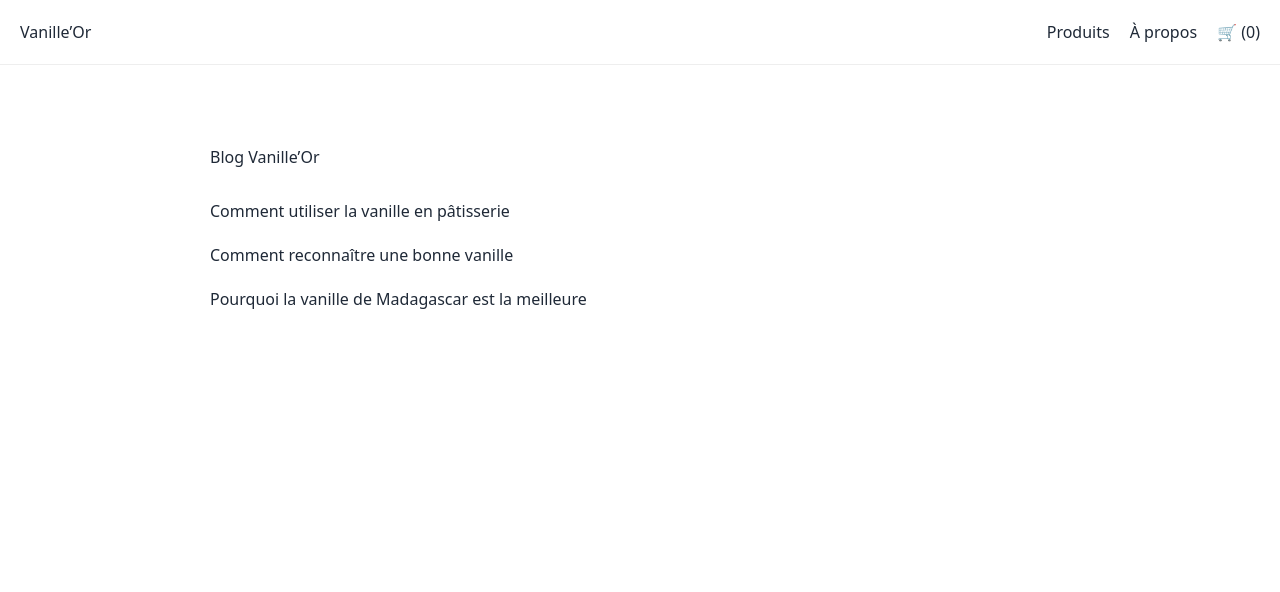
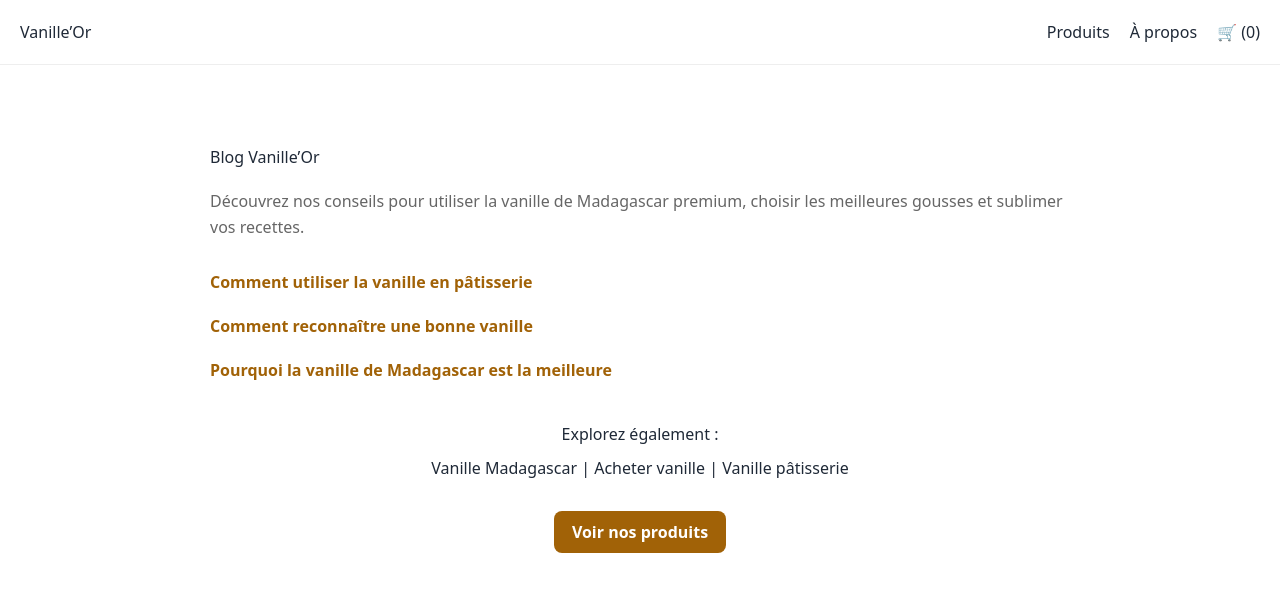
Before and after one commit to Nourdine84/vanille-shop, a Next.js app: page /blog in a window 1280 px wide. Shown: the top 592 px of the page. Built offline with nearby package versions, Linux system fonts and the light colour scheme.

Commit message:
feat: optimisation SEO blog + linking interne

```diff
--- /dev/null
+++ b/app/blog/choisir-bonne-vanille/page.tsx
@@ -0,0 +1,37 @@
+import Link from "next/link";
+
+export const metadata = {
+  title: "Comment reconnaître une bonne vanille | Vanille’Or",
+  description:
+    "Apprenez à reconnaître une vanille de qualité premium : gousses charnues, arômes intenses et origine Madagascar.",
+};
+
+export default function ArticlePage() {
+  return (
+    <div style={{ maxWidth: "900px", margin: "60px auto", padding: "20px" }}>
+
+      <h1>Comment reconnaître une bonne vanille</h1>
+
+      <p style={{ margin: "20px 0" }}>
+        Une bonne vanille se distingue par son aspect, son parfum et sa texture.
+        Voici les critères essentiels à connaître.
+      </p>
+
+      <h2>Les signes de qualité</h2>
+      <ul>
+        <li>✔ Gousse souple et charnue</li>
+        <li>✔ Aspect légèrement brillant</li>
+        <li>✔ Parfum intense et naturel</li>
+      </ul>
+
+      <h2>Origine et importance</h2>
+      <p>
+        La vanille de Madagascar est réputée pour sa richesse aromatique,
+        idéale pour les desserts et préparations haut de gamme.
+      </p>
+
+      <Link href="/products">Voir nos produits</Link>
+
+    </div>
+  );
+}
--- a/app/blog/page.tsx
+++ b/app/blog/page.tsx
@@ -24,15 +24,60 @@ const articles = [
 export default function BlogPage() {
   return (
     <div style={{ maxWidth: "900px", margin: "60px auto", padding: "20px" }}>
-      <h1 style={{ marginBottom: "30px" }}>Blog Vanille’Or</h1>
 
+      <h1 style={{ marginBottom: "20px" }}>Blog Vanille’Or</h1>
+
+      {/* INTRO SEO */}
+      <p style={{ color: "#666", marginBottom: "30px", lineHeight: 1.6 }}>
+        Découvrez nos conseils pour utiliser la{" "}
+        <Link href="/vanille-madagascar">vanille de Madagascar premium</Link>,
+        choisir les meilleures gousses et sublimer vos recettes.
+      </p>
+
+      {/* ARTICLES */}
       {articles.map((article) => (
         <div key={article.slug} style={{ marginBottom: "20px" }}>
-          <Link href={`/blog/${article.slug}`}>
+          <Link
+            href={`/blog/${article.slug}`}
+            style={{
+              fontWeight: "600",
+              color: "#a16207",
+              textDecoration: "none",
+            }}
+          >
             {article.title}
           </Link>
         </div>
       ))}
+
+      {/* SEO LINKING */}
+      <div style={{ marginTop: "40px", textAlign: "center" }}>
+        <p style={{ marginBottom: "10px" }}>
+          Explorez également :
+        </p>
+
+        <Link href="/vanille-madagascar">Vanille Madagascar</Link> |{" "}
+        <Link href="/acheter-vanille">Acheter vanille</Link> |{" "}
+        <Link href="/vanille-patisserie">Vanille pâtisserie</Link>
+      </div>
+
+      {/* CTA */}
+      <div style={{ marginTop: "40px", textAlign: "center" }}>
+        <Link
+          href="/products"
+          style={{
+            background: "#a16207",
+            color: "white",
+            padding: "10px 18px",
+            borderRadius: "8px",
+            textDecoration: "none",
+            fontWeight: "600",
+          }}
+        >
+          Voir nos produits
+        </Link>
+      </div>
+
     </div>
   );
 }
--- /dev/null
+++ b/app/blog/pourquoi-vanille-madagascar/page.tsx
@@ -0,0 +1,36 @@
+import Link from "next/link";
+
+export const metadata = {
+  title: "Pourquoi la vanille de Madagascar est la meilleure | Vanille’Or",
+  description:
+    "Découvrez pourquoi la vanille de Madagascar est considérée comme la meilleure au monde.",
+};
+
+export default function ArticlePage() {
+  return (
+    <div style={{ maxWidth: "900px", margin: "60px auto", padding: "20px" }}>
+
+      <h1>Pourquoi la vanille de Madagascar est la meilleure</h1>
+
+      <p style={{ margin: "20px 0" }}>
+        La vanille de Madagascar est reconnue mondialement pour sa qualité exceptionnelle.
+        Elle est utilisée par les plus grands chefs et pâtissiers.
+      </p>
+
+      <h2>Un climat unique</h2>
+      <p>
+        Madagascar offre des conditions idéales pour la culture de la vanille,
+        donnant naissance à des gousses riches en arômes.
+      </p>
+
+      <h2>Un savoir-faire artisanal</h2>
+      <p>
+        La transformation de la vanille repose sur un processus long et précis,
+        garantissant une qualité premium.
+      </p>
+
+      <Link href="/products">Voir nos produits</Link>
+
+    </div>
+  );
+}
--- /dev/null
+++ b/app/blog/utiliser-vanille-patisserie/page.tsx
@@ -0,0 +1,35 @@
+import Link from "next/link";
+
+export const metadata = {
+  title: "Utiliser la vanille en pâtisserie | Vanille’Or",
+  description:
+    "Découvrez comment utiliser la vanille de Madagascar dans vos pâtisseries pour des résultats exceptionnels.",
+};
+
+export default function ArticlePage() {
+  return (
+    <div style={{ maxWidth: "900px", margin: "60px auto", padding: "20px" }}>
+
+      <h1>Comment utiliser la vanille en pâtisserie</h1>
+
+      <p style={{ margin: "20px 0" }}>
+        La vanille est un ingrédient incontournable pour sublimer vos desserts.
+        Elle apporte des arômes naturels puissants et une profondeur unique.
+      </p>
+
+      <h2>Utilisation classique</h2>
+      <p>
+        Vous pouvez infuser une gousse dans du lait ou de la crème pour parfumer
+        vos préparations.
+      </p>
+
+      <h2>Conseil professionnel</h2>
+      <p>
+        Préférez une vanille de Madagascar premium pour obtenir un résultat optimal.
+      </p>
+
+      <Link href="/products">Voir nos produits</Link>
+
+    </div>
+  );
+}
```
